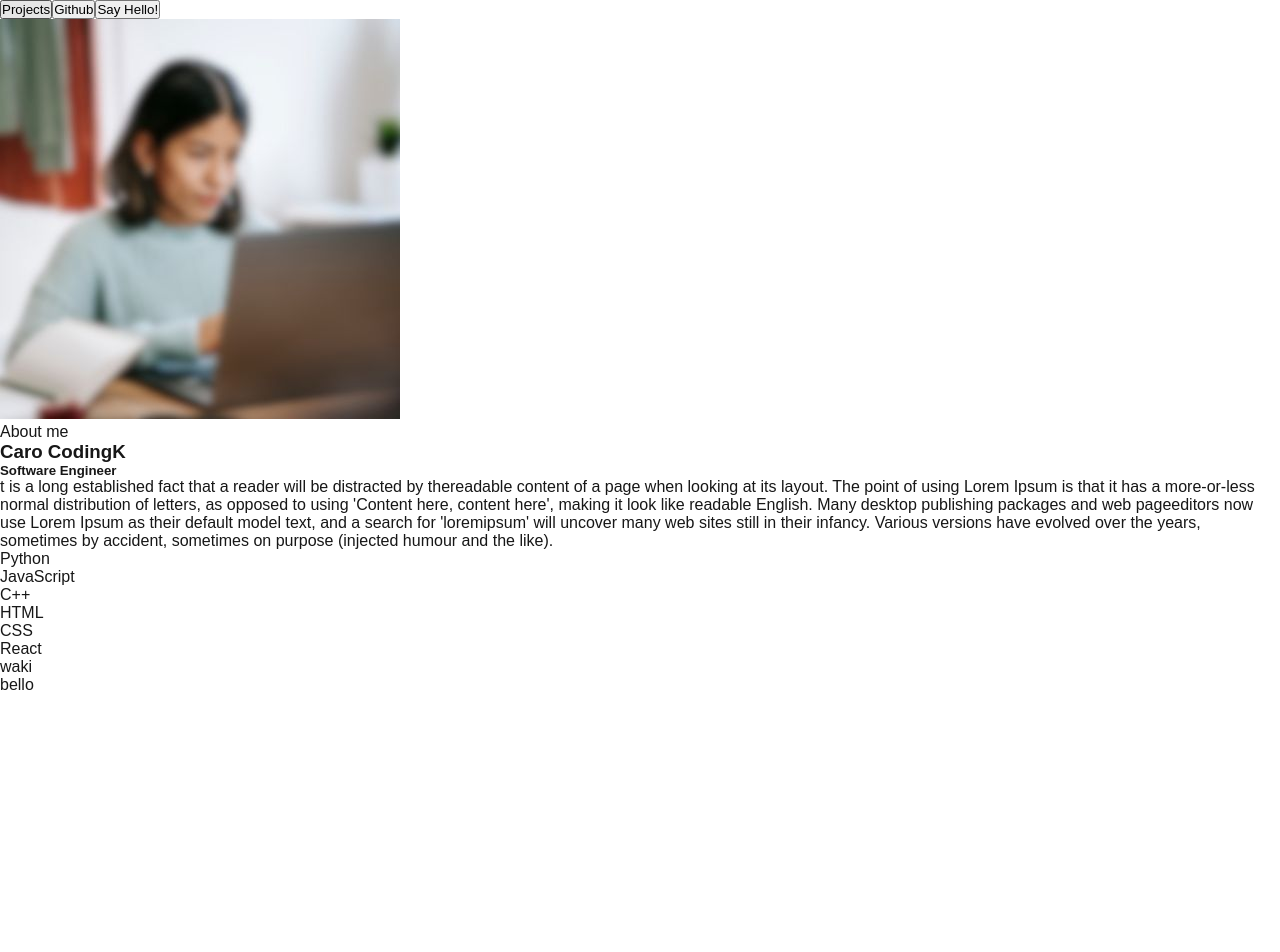
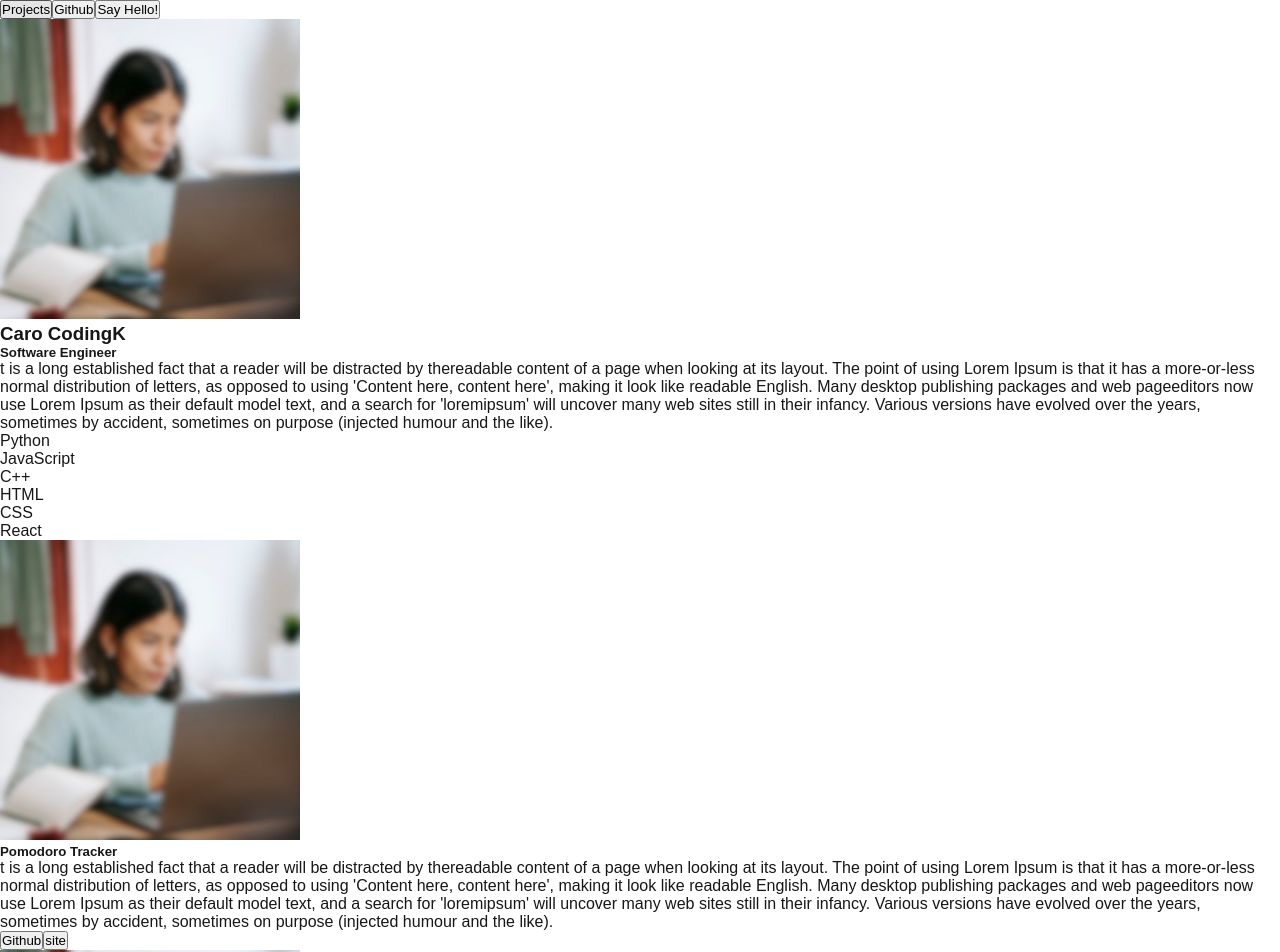
Before and after one commit to carocodingk/carocodingk.github.io, a Next.js app: page / in a window 1280 px wide. Shown: the top 952 px of the page. Before the commit the page ends 800 px from the top, so only its background shows below. Built offline with nearby package versions, Linux system fonts and the light colour scheme.

Commit message:
Created project cards component to display info about projects, changed location to store images and updated path strings

```diff
--- a/components/AboutMe.jsx
+++ b/components/AboutMe.jsx
@@ -1,20 +1,20 @@
 import Image from "next/image";
 import info from "../content/info.json";
-import profilePic from "../content/profilePic.jpg";
+// import profilePic from "../content/profilePic.jpg";
 
 function AboutMe(){
   return(
     <div>
-            <Image src={profilePic} />
+      <Image src={info.AboutMe['image']}
+        width={300}
+        height={300}/>
       <div>
-                About me
         <h3>{info.AboutMe['name']}</h3>
         <h5>{info.AboutMe['occupation']}</h5>
         <p>{info.AboutMe['description']}</p>
         <ul>{info.AboutMe['skills'].map((skill) =>
           <li>{skill}</li>
         )}</ul>
-
       </div>
     </div>
   );
--- a/components/Homepage.jsx
+++ b/components/Homepage.jsx
@@ -1,12 +1,13 @@
 import NavigationBar from "./NavigationBar";
 import AboutMe from "./AboutMe";
+import Projects from "./Projects";
 
 function Homepage(){
   return (
     <div>
       <NavigationBar />
       <AboutMe />
-            waki
+      <Projects />
     </div>
   );
 }
--- /dev/null
+++ b/components/ProjectCard.jsx
@@ -0,0 +1,28 @@
+import Image from "next/image";
+import Link from "next/link";
+
+function ProjectCard({project}){
+return(
+  <div>
+    <Image src= {project.image}
+      width={300}
+      height={300} />
+    <h5>{project.title}</h5>
+    <p>{project.description}</p>
+    <div>
+      <Link href={project.link1}>
+        <input type="button"
+          value={'Github'}
+        />
+      </Link>
+      <Link href={project.link2}>
+        <input type="button"
+          value={'site'}
+        />
+      </Link>
+    </div>
+  </div>
+);
+}
+
+export default ProjectCard
--- /dev/null
+++ b/components/Projects.jsx
@@ -0,0 +1,14 @@
+import info from "../content/info.json";
+import ProjectCard from "./ProjectCard";
+
+function Projects(){
+  return(
+    <div>
+      {info.Projects.map((project) =>
+        <ProjectCard project={project} />
+      )}
+    </div>
+  );
+}
+
+export default Projects;
--- a/content/info.json
+++ b/content/info.json
@@ -2,6 +2,7 @@
 	"AboutMe": {
 		"name": "Caro CodingK",
 		"occupation": "Software Engineer",
+		"image": "/profilePic.jpg",
 		"description": [
 			"t is a long established fact that a reader will be distracted by the",
 			"readable content of a page when looking at its layout. The ",
@@ -14,6 +15,39 @@
 			"humour and the like)."],
 		"skills": ["Python", "JavaScript", "C++", "HTML", "CSS", "React"]
 	},
-    "hello": "wakala"
+	"Projects": [
+		{
+			"title": "Pomodoro Tracker",
+			"image": "/profilePic.jpg",
+			"description": [
+					"t is a long established fact that a reader will be distracted by the",
+					"readable content of a page when looking at its layout. The ",
+					"point of using Lorem Ipsum is that it has a more-or-less normal distribution",
+					" of letters, as opposed to using 'Content here, content here', making it look",
+					" like readable English. Many desktop publishing packages and web page",
+					"editors now use Lorem Ipsum as their default model text, and a search for 'lorem",
+					"ipsum' will uncover many web sites still in their infancy. Various versions have ",
+					"evolved over the years, sometimes by accident, sometimes on purpose (injected ",
+					"humour and the like)."],
+			"link1": "https://github.com/carocodingk/PomodoroTracker",
+			"link2": "https://nextjs.org/docs/app/getting-started/images-and-fonts"
+		},
+		{
+			"title": "Task List",
+			"image": "/profilePic.jpg",
+			"description": [
+					"t is a long established fact that a reader will be distracted by the",
+					"readable content of a page when looking at its layout. The ",
+					"point of using Lorem Ipsum is that it has a more-or-less normal distribution",
+					" of letters, as opposed to using 'Content here, content here', making it look",
+					" like readable English. Many desktop publishing packages and web page",
+					"editors now use Lorem Ipsum as their default model text, and a search for 'lorem",
+					"ipsum' will uncover many web sites still in their infancy. Various versions have ",
+					"evolved over the years, sometimes by accident, sometimes on purpose (injected ",
+					"humour and the like)."],
+			"link1": "https://github.com/carocodingk/PomodoroTracker",
+			"link2": "https://nextjs.org/docs/app/getting-started/images-and-fonts"
+		}
+	]
 
 }
```
Also changed, not shown: public/profilePic.jpg (renamed from content/profilePic.jpg). Lines whose indentation alone changed are shown as unchanged.
